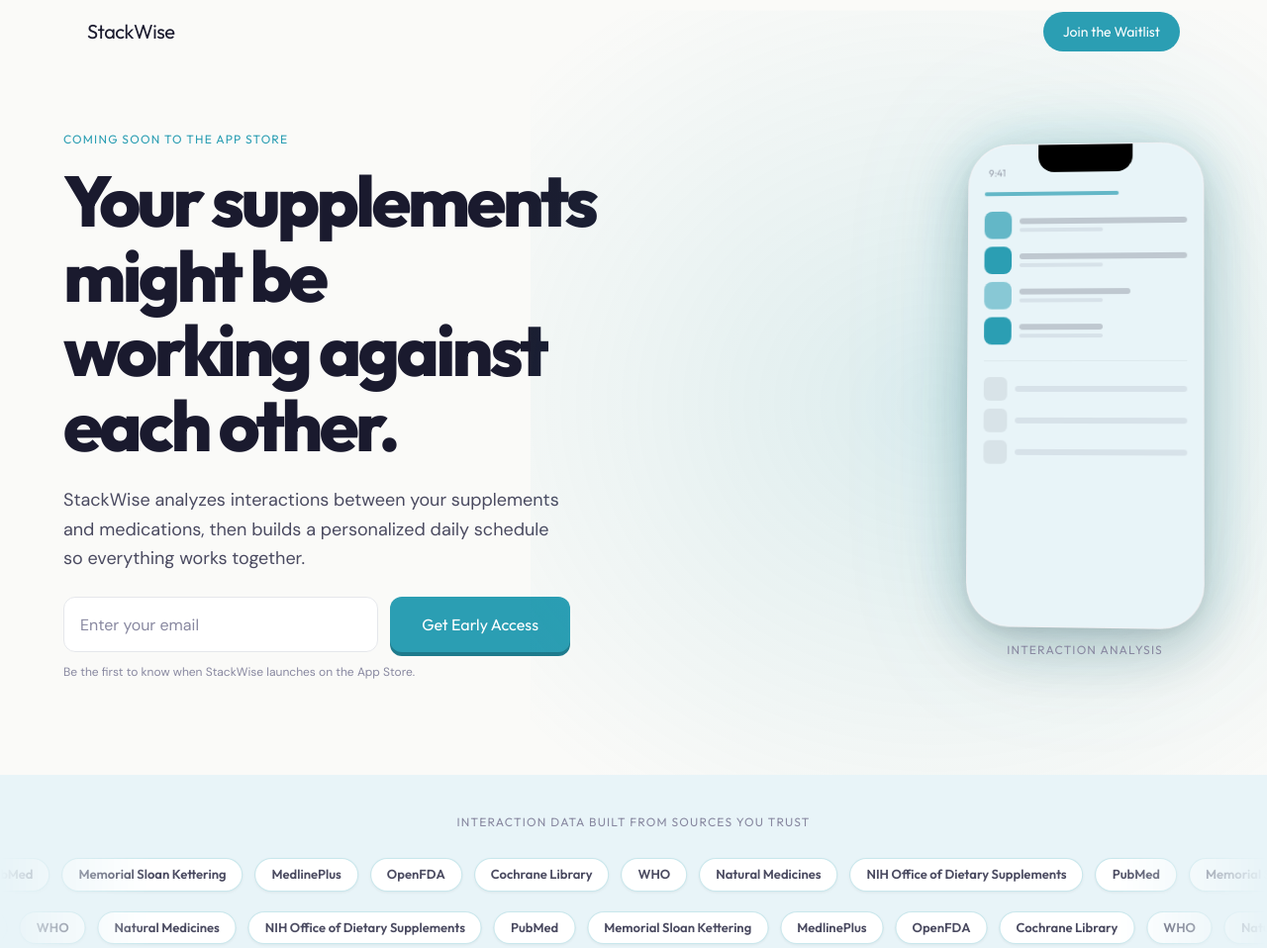
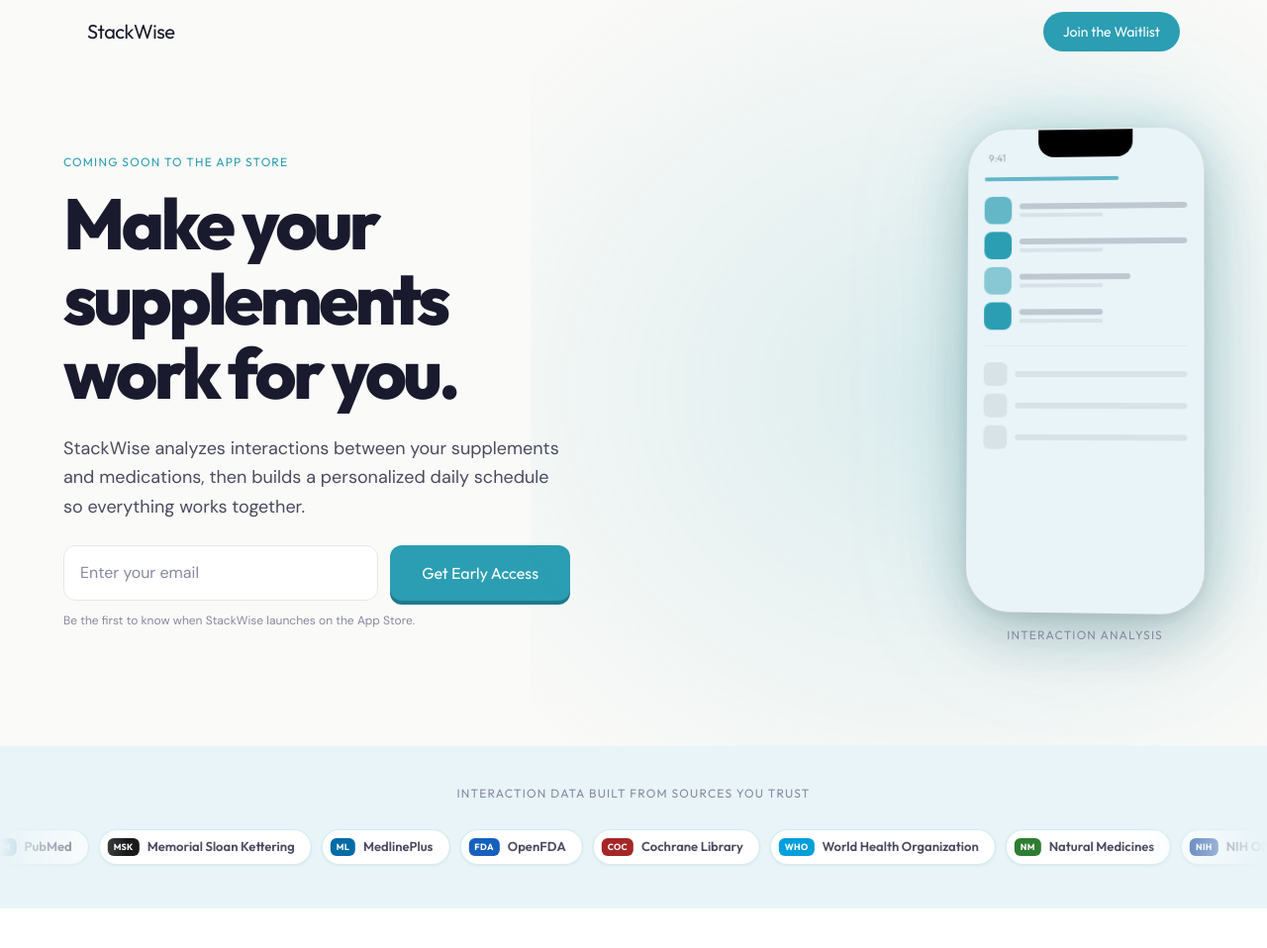
Before and after one commit to Alfonso-Castano/Supplement-Manager, an Astro site in the folder landing/: page / in a window 1280 px wide. Shown: the top 958 px of the page at 99% size. Built offline with nearby package versions, Linux system fonts and the light colour scheme; Astro itself is replaced by a stand-in of ours; no server answers.

Commit message:
feat(12-02): shorten hero headline + single-row branded marquee

```diff
--- a/landing/src/components/CredibilityBar.astro
+++ b/landing/src/components/CredibilityBar.astro
@@ -1,13 +1,13 @@
 ---
 const sources = [
-  'NIH Office of Dietary Supplements',
-  'PubMed',
-  'Memorial Sloan Kettering',
-  'MedlinePlus',
-  'OpenFDA',
-  'Cochrane Library',
-  'WHO',
-  'Natural Medicines',
+  { abbr: 'NIH',  color: '#204DA0', name: 'NIH Office of Dietary Supplements' },
+  { abbr: 'PM',   color: '#2E6DA4', name: 'PubMed' },
+  { abbr: 'MSK',  color: '#1A1A1A', name: 'Memorial Sloan Kettering' },
+  { abbr: 'ML',   color: '#006BA6', name: 'MedlinePlus' },
+  { abbr: 'FDA',  color: '#1560BD', name: 'OpenFDA' },
+  { abbr: 'COC',  color: '#A52626', name: 'Cochrane Library' },
+  { abbr: 'WHO',  color: '#009FDB', name: 'World Health Organization' },
+  { abbr: 'NM',   color: '#2E7D32', name: 'Natural Medicines' },
 ];
 ---
 
@@ -18,20 +18,13 @@
     </p>
   </div>
 
-  <!-- Row 1: scrolls left -->
-  <div class="marquee-wrapper mb-3">
-    <div class="marquee-track marquee-left">
-      {[...sources, ...sources].map((source) => (
-        <span class="marquee-pill">{source}</span>
-      ))}
-    </div>
-  </div>
-
-  <!-- Row 2: scrolls right -->
   <div class="marquee-wrapper">
-    <div class="marquee-track marquee-right">
-      {[...sources, ...sources].map((source) => (
-        <span class="marquee-pill">{source}</span>
+    <div class="marquee-track">
+      {[...sources, ...sources, ...sources].map((source) => (
+        <span class="marquee-pill">
+          <span class="marquee-badge" style={`background: ${source.color};`}>{source.abbr}</span>
+          {source.name}
+        </span>
       ))}
     </div>
   </div>
@@ -40,23 +33,16 @@
 <style>
   .marquee-wrapper {
     overflow: hidden;
-    -webkit-mask-image: linear-gradient(to right, transparent 0%, black 12%, black 88%, transparent 100%);
-    mask-image: linear-gradient(to right, transparent 0%, black 12%, black 88%, transparent 100%);
+    -webkit-mask-image: linear-gradient(to right, transparent 0%, black 10%, black 90%, transparent 100%);
+    mask-image: linear-gradient(to right, transparent 0%, black 10%, black 90%, transparent 100%);
   }
 
   .marquee-track {
     display: flex;
     width: max-content;
-    gap: 12px;
+    gap: 10px;
     padding: 4px 0;
-  }
-
-  .marquee-left {
-    animation: marquee-scroll-left 28s linear infinite;
-  }
-
-  .marquee-right {
-    animation: marquee-scroll-right 32s linear infinite;
+    animation: marquee-scroll 35s linear infinite;
   }
 
   .marquee-wrapper:hover .marquee-track {
@@ -66,26 +52,36 @@
   .marquee-pill {
     display: inline-flex;
     align-items: center;
-    padding: 6px 16px;
+    gap: 8px;
+    padding: 7px 16px 7px 8px;
     border-radius: 999px;
-    border: 1px solid rgba(43, 158, 179, 0.25);
+    border: 1px solid rgba(43, 158, 179, 0.2);
     background: white;
     font-family: var(--font-heading);
     font-size: 13px;
     font-weight: 600;
     color: var(--color-body);
     white-space: nowrap;
-    box-shadow: 0 1px 3px rgba(0,0,0,0.06);
+    box-shadow: 0 1px 3px rgba(0, 0, 0, 0.06);
     flex-shrink: 0;
   }
 
-  @keyframes marquee-scroll-left {
-    from { transform: translateX(0); }
-    to   { transform: translateX(-50%); }
+  .marquee-badge {
+    display: inline-flex;
+    align-items: center;
+    justify-content: center;
+    padding: 2px 6px;
+    border-radius: 6px;
+    color: white;
+    font-size: 9px;
+    font-weight: 700;
+    font-family: var(--font-heading);
+    letter-spacing: 0.03em;
+    flex-shrink: 0;
   }
 
-  @keyframes marquee-scroll-right {
-    from { transform: translateX(-50%); }
-    to   { transform: translateX(0); }
+  @keyframes marquee-scroll {
+    from { transform: translateX(0); }
+    to   { transform: translateX(-33.333%); }
   }
 </style>
--- a/landing/src/components/Hero.astro
+++ b/landing/src/components/Hero.astro
@@ -14,7 +14,7 @@
             Coming soon to the App Store
           </span>
           <h1 class="text-4xl sm:text-5xl lg:text-[4.5rem] font-heading font-900 text-[var(--color-heading)] leading-[1.05] tracking-tighter text-balance">
-            Your supplements might be working against each other.
+            Make your supplements work for you.
           </h1>
         </div>
 
```
